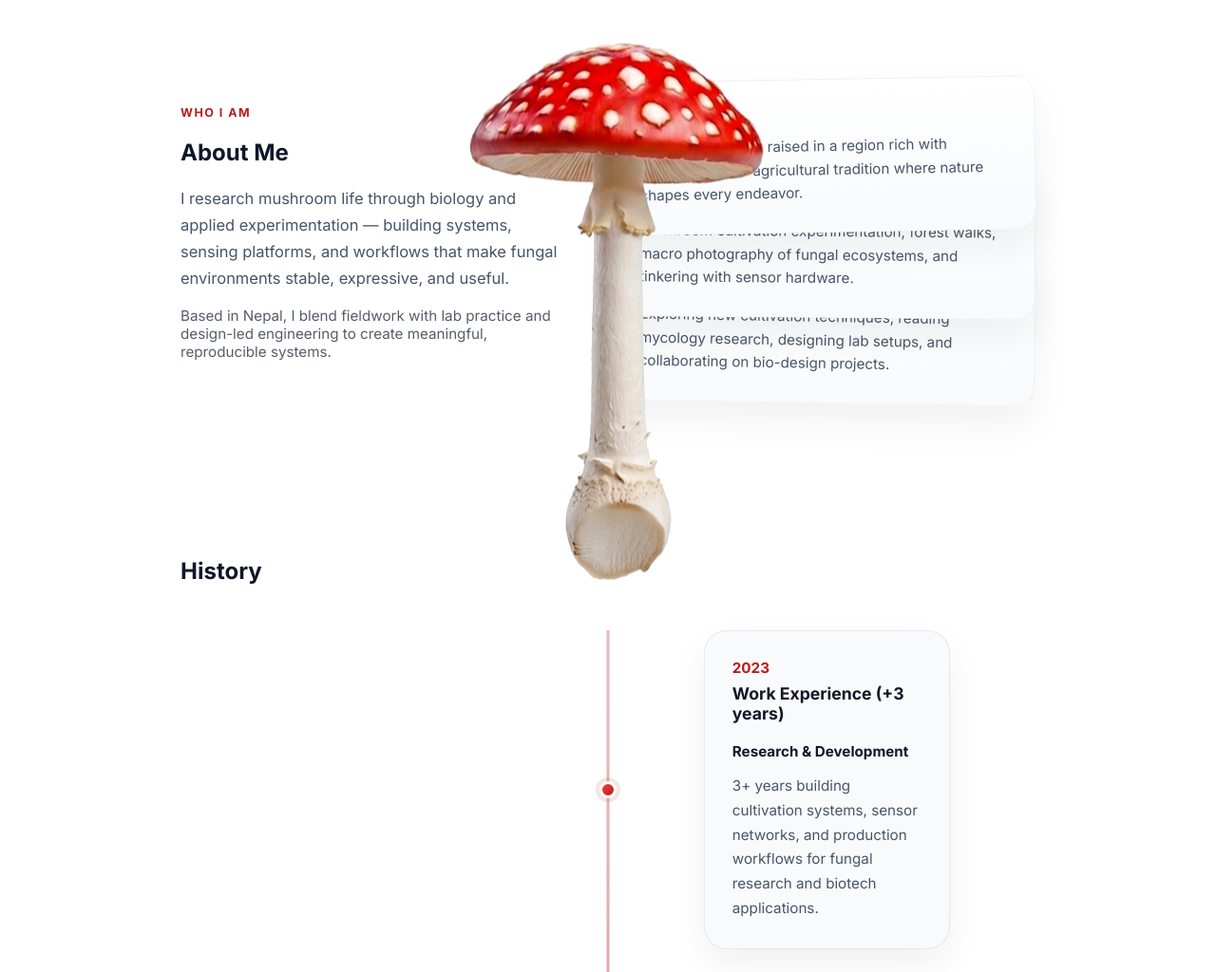
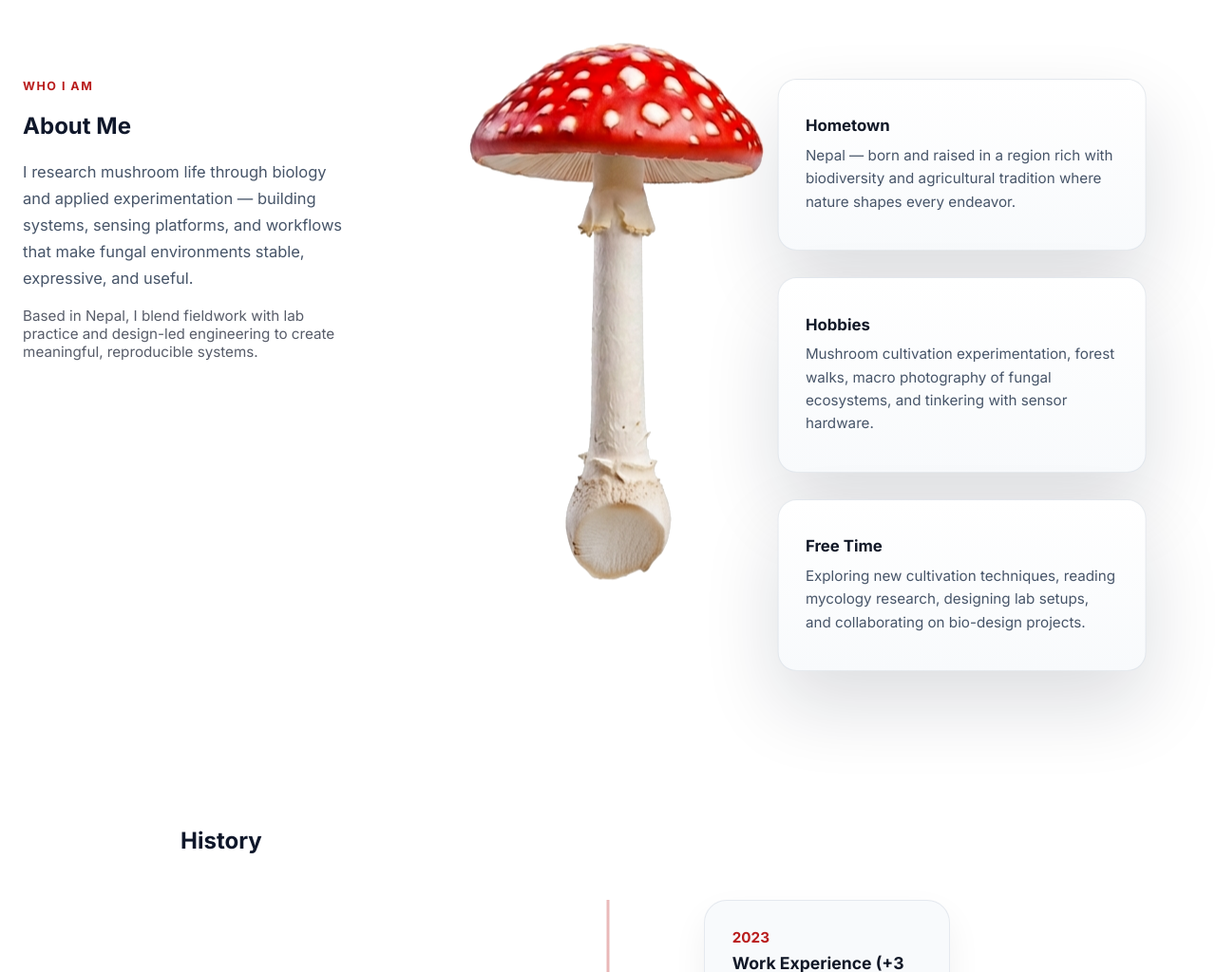
Before and after one commit to RajeshanRai/DipaPOrtfolio, a Django app: page /about/ in a window 1280 px wide. Shown: the part 77-1101 px from the top of the page at 95% size. Run offline with Django 5.2, Linux system fonts and the light colour scheme; parts of the project's set-up code (start-up, migrations or seed data) failed here and were passed over.

Commit message:
uploading initial code

```diff
--- a/config/settings/base.py
+++ b/config/settings/base.py
@@ -12,7 +12,7 @@ if env_file.exists():
 
 SECRET_KEY = env('DJANGO_SECRET_KEY', default=os.environ.get('DJANGO_SECRET_KEY', 'change-me'))
 
-DEBUG = True
+DEBUG = False
 
 ALLOWED_HOSTS = ['*']
 
--- a/config/urls.py
+++ b/config/urls.py
@@ -4,8 +4,8 @@ from django.conf import settings
 from django.conf.urls.static import static
 
 urlpatterns = [
+    path('', include('apps.core.urls')),
     path('admin/', admin.site.urls),
-    path('', include('apps.core.urls')),
     path('projects/', include('apps.projects.urls')),
     path('about/', include('apps.about.urls')),
     path('blog/', include('apps.blog.urls')),
--- a/static/core/css/pixel.css
+++ b/static/core/css/pixel.css
@@ -512,28 +512,35 @@ body {
 }
 
 .card-stack {
-  position: relative;
-  height: 340px;
+  position: static; /* use normal flow so cards stack evenly */
+  height: auto;
+  display: flex;
+  flex-direction: column;
+  gap: 28px; /* equal gap between cards */
+  align-items: stretch;
 }
 
 .card-stack .intro-card {
-  position: absolute;
-  left: 0;
-  right: 0;
+  position: static;
   width: 100%;
-  padding: 1.8rem 1.4rem;
+  padding: 2.4rem 1.8rem; /* comfortable internal padding */
   border-radius: 20px;
-  background: linear-gradient(180deg, #ffffff, #f8fafc);
-  border: 1px solid rgba(148,163,184,0.12);
-  box-shadow: 0 18px 40px rgba(15,23,42,0.06);
-  transition: transform 0.35s cubic-bezier(.2,.9,.2,1), box-shadow 0.35s ease;
-}
-
-.card-stack .intro-card-1 { top: 0; z-index: 30; transform: rotate(-1deg); }
-.card-stack .intro-card-2 { top: 90px; z-index: 20; transform: rotate(0.5deg); }
-.card-stack .intro-card-3 { top: 180px; z-index: 10; transform: rotate(1deg); }
-
-.card-stack .intro-card:hover { transform: translateY(-8px) scale(1.01); box-shadow: 0 36px 72px rgba(15,23,42,0.12); }
+  background-color: #ffffff;
+  background-image: linear-gradient(180deg, rgba(255,255,255,0.98), rgba(248,250,252,0.98));
+  border: 1px solid rgba(148,163,184,0.22);
+  box-shadow: 0 36px 80px rgba(15,23,42,0.14);
+  transition: transform 0.35s cubic-bezier(.2,.9,.2,1), box-shadow 0.35s ease, border-color 0.2s ease;
+}
+
+.card-stack .intro-card-1,
+.card-stack .intro-card-2,
+.card-stack .intro-card-3 {
+  position: static;
+  z-index: auto;
+  transform: none;
+}
+
+.card-stack .intro-card:hover { transform: translateY(-8px) scale(1.01); box-shadow: 0 56px 120px rgba(15,23,42,0.20); }
 
 .intro-icon { font-size: 2.2rem; margin-bottom: 0.6rem; display: block; }
 
@@ -1712,6 +1719,67 @@ body {
   .success-card p {
     font-size: 1.05rem;
     margin: 0.8rem 0;
+  }
+}
+
+/* About page spacing to avoid collision with mushroom image */
+@media (min-width: 1025px) {
+  body.about-page .about-intro {
+    padding-left: calc(clamp(140px, 14vw, 420px) + 25px);
+    padding-right: clamp(24px, 4vw, 80px);
+  }
+  body.about-page .about-inner {
+    max-width: 1100px;
+    margin-left: 0;
+  }
+}
+
+@media (max-width: 1024px) and (min-width: 769px) {
+  body.about-page .about-intro {
+    padding-left: calc(clamp(80px, 10vw, 260px) + 25px);
+  }
+}
+
+@media (max-width: 900px) {
+  /* On smaller screens the mushroom is behind; reduce left padding */
+  body.about-page .about-intro {
+    padding-left: clamp(24px, 4vw, 40px);
+  }
+}
+
+/* Increase separation between intro columns and shift whole block away from center */
+@media (min-width: 1025px) {
+  body.about-page .about-inner {
+    display: grid;
+    grid-template-columns: 1fr 420px;
+    gap: 48px;
+    align-items: start;
+    max-width: 1200px;
+    margin-left: calc(3% + 25px);
+    transform: translateX(-30%);
+  }
+  body.about-page .intro-left { padding-right: 2rem; }
+  body.about-page .intro-right { padding-left: 2rem; }
+  /* Move left column 40px left and right column 20% right from center */
+  body.about-page .intro-left { transform: translateX(-40px); }
+  body.about-page .intro-right { transform: translateX(70%); }
+}
+
+@media (max-width: 1024px) and (min-width: 769px) {
+  body.about-page .about-inner {
+    display: grid;
+    grid-template-columns: 1fr 340px;
+    gap: 36px;
+    margin-left: calc(3% + 25px);
+  }
+}
+
+@media (max-width: 768px) {
+  body.about-page .about-inner {
+    display: block;
+    margin-left: 0;
+    padding-left: 24px;
+    padding-right: 24px;
   }
 }
 
--- a/templates/core/base.html
+++ b/templates/core/base.html
@@ -4,6 +4,7 @@
     <meta charset="utf-8">
     <meta name="viewport" content="width=device-width,initial-scale=1">
     <title>Dipa Rai — Portfolio</title>
+    <link rel="icon" href="/static/core/img/favicon.ico" type="image/svg+xml">
     <!-- Tailwind removed: keep backups if you need to re-enable -->
     <!-- <link rel="stylesheet" href="/static/core/css/tailwind.css"> -->
     <!-- Tailwind Play CDN fallback (applies utilities if local build missing) -->
```
Also changed, not shown: static/core/img/android-chrome-192x192.png (added), static/core/img/android-chrome-512x512.png (added), static/core/img/apple-touch-icon.png (added), static/core/img/favicon-16x16.png (added), static/core/img/favicon-32x32.png (added), static/core/img/favicon.ico (added), static/core/img/site.webmanifest (added).
